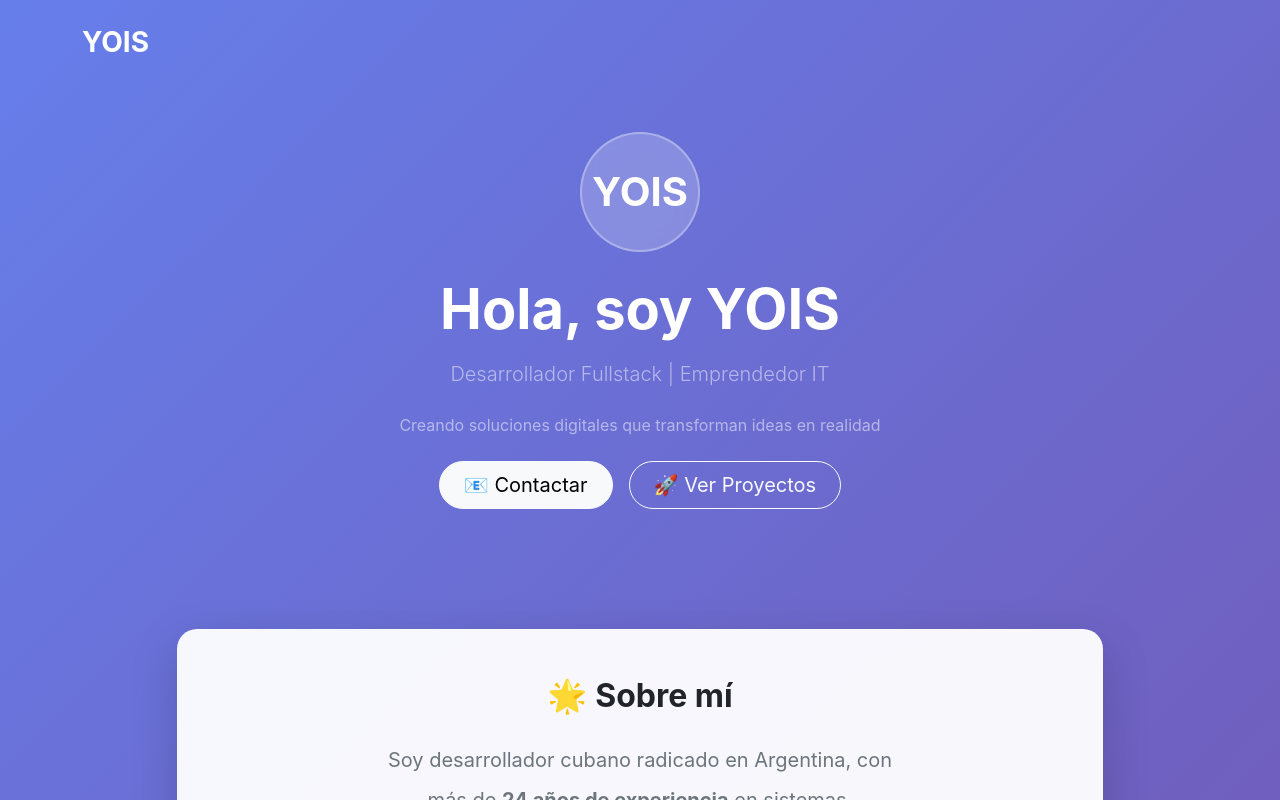
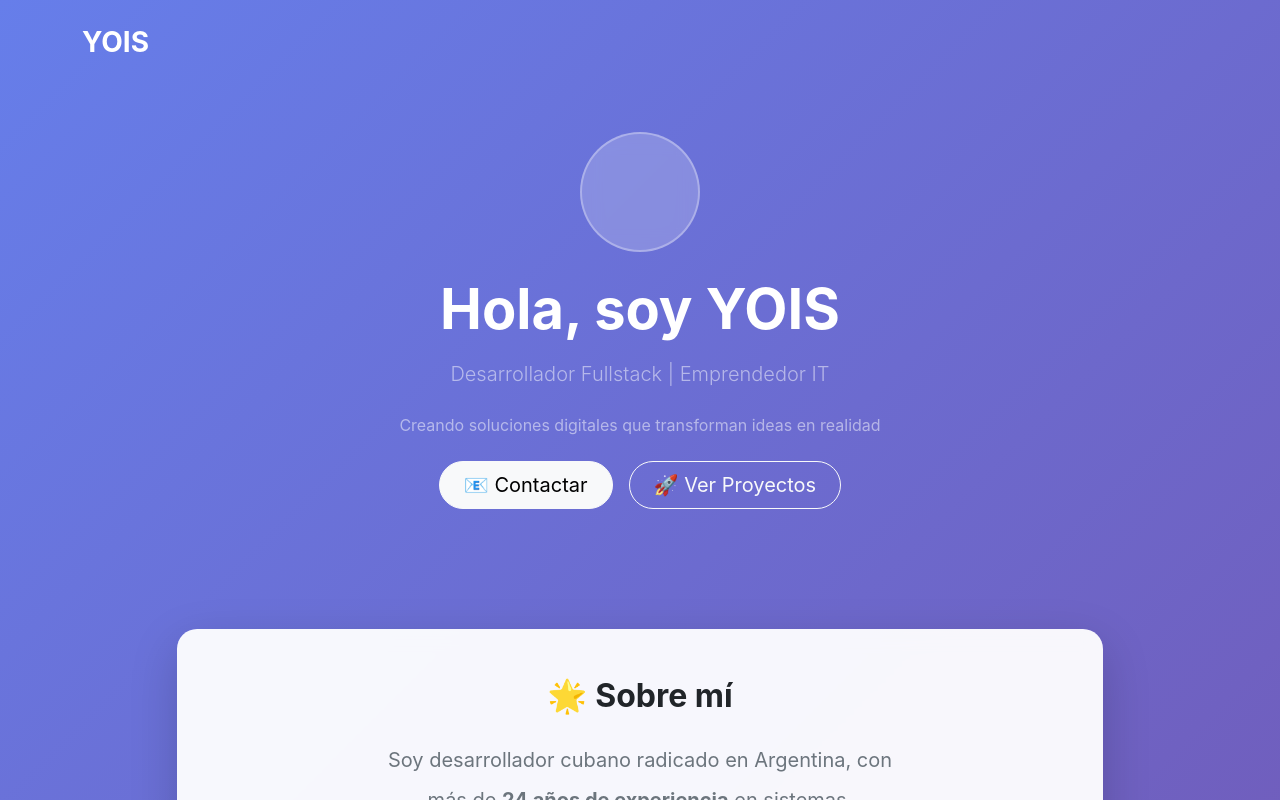
Before and after one commit to yoisar/yoisar, a React (Create React App) app in the folder frontend/: page / in a window 1280 px wide. Shown: the top 800 px of the page. Built offline with nearby package versions, Linux system fonts and the light colour scheme.

Commit message:
Update App.js

```diff
--- a/frontend/src/App.js
+++ b/frontend/src/App.js
@@ -32,7 +32,7 @@ export default function PresentacionYassel() {
                                          backdropFilter: 'blur(10px)',
                                          border: '2px solid rgba(255,255,255,0.3)'
                                      }}>
-                                    <span className="fs-1 text-white fw-bold">YOIS</span>
+                                    {/* <span className="fs-1 text-white fw-bold">YOIS</span> */}
                                 </div>
                                 <h1 className="display-4 fw-bold text-white mb-3">
                                     Hola, soy YOIS
```
